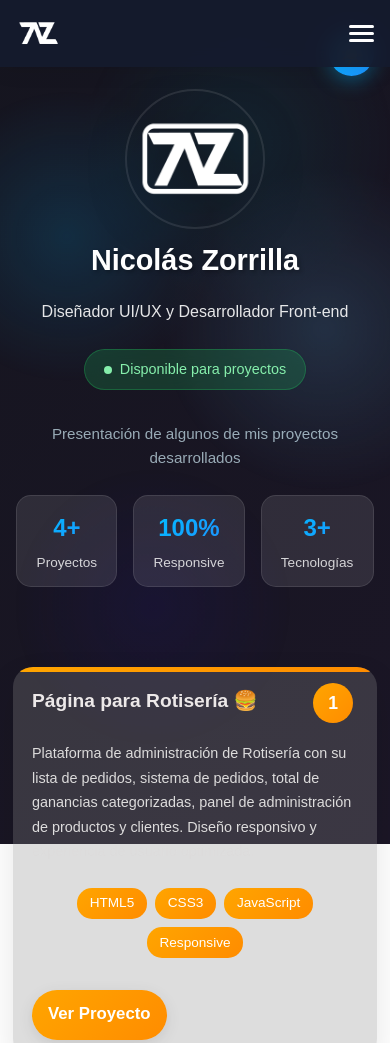
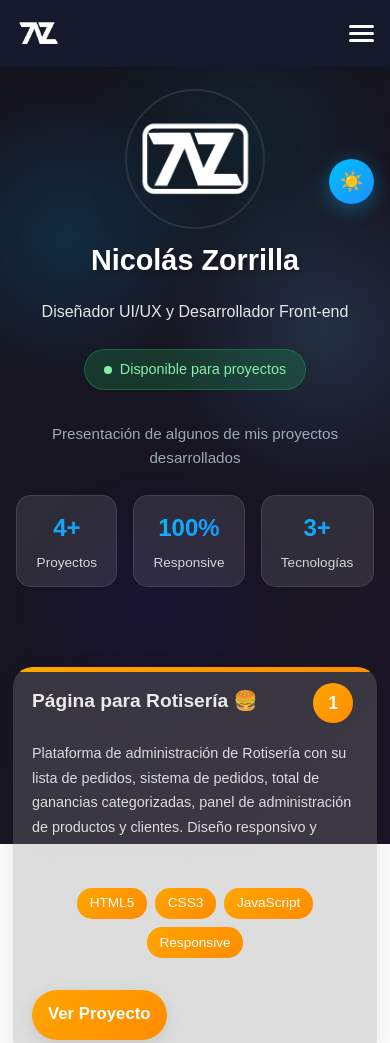
Before and after one commit to NicolasZGH/Portfolio-NZ, a plain HTML site: page index.html in a window 390 px wide. Shown: the top 1043 px of the page. Drawn offline with Linux system fonts and the light colour scheme.

Commit message:
moving bottom

```diff
--- a/style.css
+++ b/style.css
@@ -957,7 +957,7 @@ body.light-mode .navbar-link {
         width: 45px;
         height: 45px;
         font-size: 1.2rem;
-        bottom: 48rem;
+        bottom: 40rem;
         right: 1rem;
     }
 }
```
